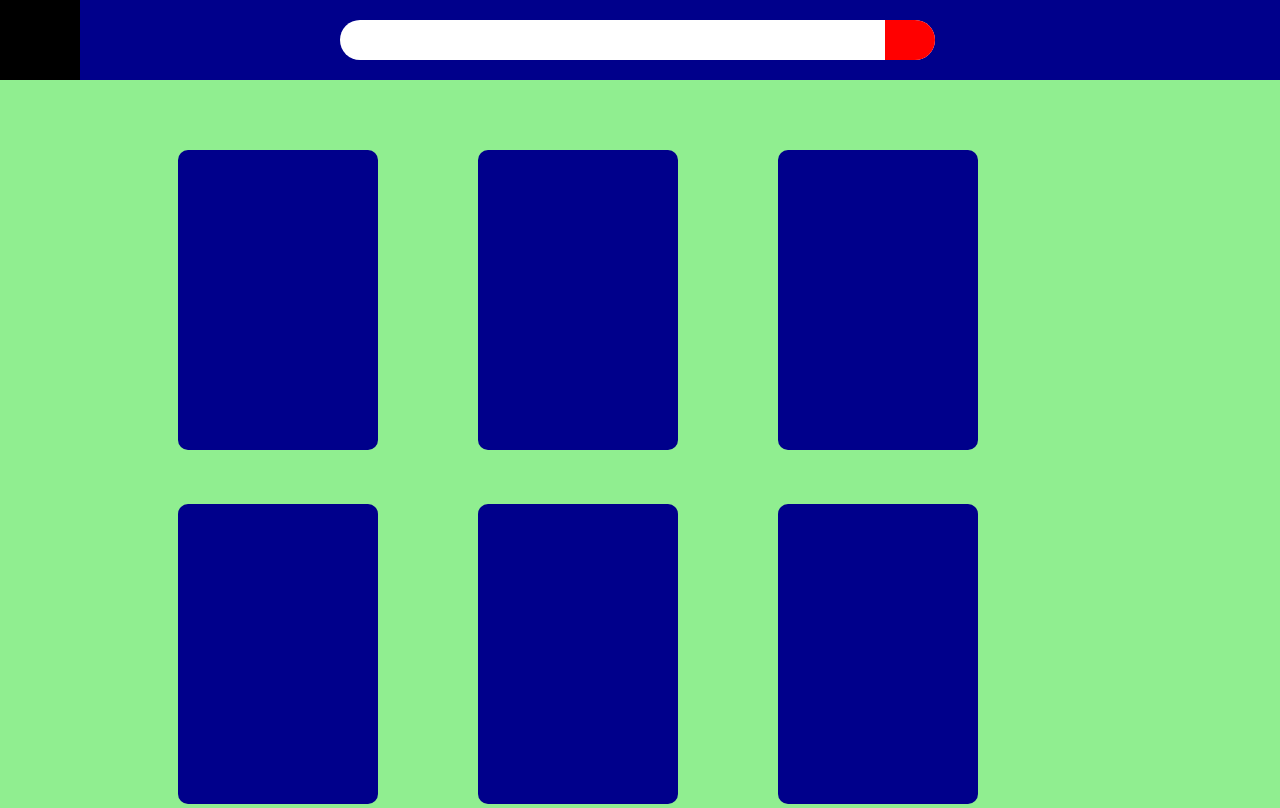
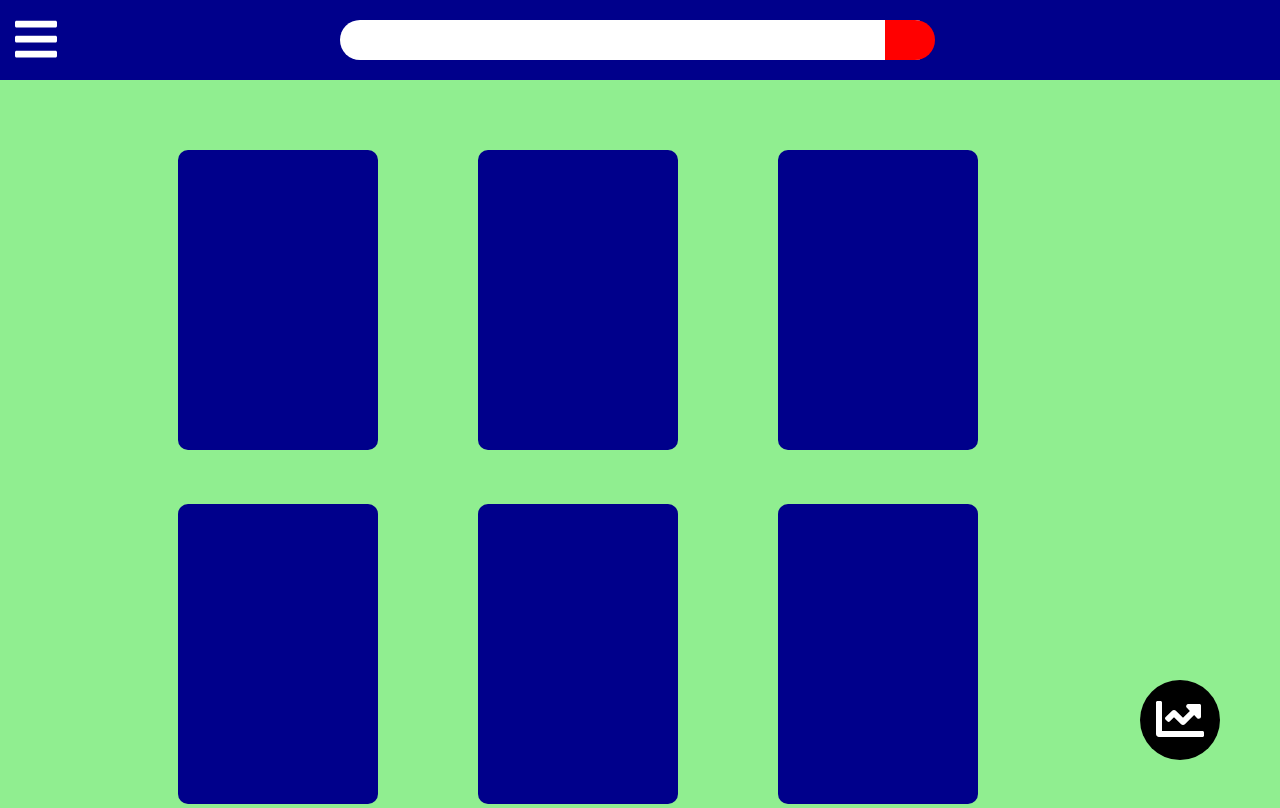
Before and after one commit to Greblovs/Hackaton, a React (Create React App) app: page / in a window 1280 px wide. Built offline with nearby package versions, Linux system fonts and the light colour scheme.

Commit message:
added icons

```diff
--- a/package.json
+++ b/package.json
@@ -3,10 +3,15 @@
   "version": "0.1.0",
   "private": true,
   "dependencies": {
+    "@fortawesome/fontawesome-svg-core": "^1.2.34",
+    "@fortawesome/free-solid-svg-icons": "^5.15.2",
+    "@fortawesome/react-fontawesome": "^0.1.14",
     "@testing-library/jest-dom": "^5.11.4",
     "@testing-library/react": "^11.1.0",
     "@testing-library/user-event": "^12.1.10",
+    "install": "^0.13.0",
     "node-sass": "^4.14.1",
+    "npm": "^6.14.11",
     "react": "^17.0.1",
     "react-dom": "^17.0.1",
     "react-scripts": "4.0.1",
--- a/src/Components/Home/home.js
+++ b/src/Components/Home/home.js
@@ -1,6 +1,10 @@
 import React from 'react';
 import classes from "./home.module.scss"
 import {useState} from 'react';
+import { faBars } from '@fortawesome/free-solid-svg-icons'
+import { faTimes } from '@fortawesome/free-solid-svg-icons'
+import { faChartLine } from '@fortawesome/free-solid-svg-icons'
+import {FontAwesomeIcon} from "@fortawesome/react-fontawesome";
 
 const Home = () =>{
     const [state, setState] = useState({
@@ -29,16 +33,24 @@ const Home = () =>{
         <>
             <div className={classes.wrapper}>
                 <div className={menuClass}>
-                    <div className={classes.closeMenu} onClick={openMenu}></div>
+                    <div className={classes.closeMenu} onClick={openMenu}>
+
+                        <FontAwesomeIcon className={classes.cross} icon={faTimes} size="3x" />
+                    </div>
                 </div>
                 <div className={classes.menu}>
-                    <div className={classes.openMenu} onClick={openMenu}></div>
+                    <div className={classes.openMenu} onClick={openMenu}>
+                        <FontAwesomeIcon className={classes.bars} icon={faBars} size="3x" />
+                    </div>
                     <div className={classes.inputWrapper}>
                         <input type={"text"} name={"search"} className={classes.searchField}>
 
                         </input>
                         <div className={classes.searchButton}></div>
                     </div>
+                </div>
+                <div className={classes.chart}>
+                    <FontAwesomeIcon className={classes.chartLine}  icon={faChartLine} size="3x" />
                 </div>
 
                 <div className={classes.mainFrame}>
@@ -51,6 +63,7 @@ const Home = () =>{
                 </div>
 
             </div>
+
         </>
     )
 }
--- a/src/Components/Home/home.module.scss
+++ b/src/Components/Home/home.module.scss
@@ -1,11 +1,46 @@
 *{
   margin: 0px;
   padding: 0px;
+  overflow-x: hidden;
 }
 *:focus {
   outline: none;
 }
 
+.bars{
+  color: white;
+  margin-top: 15px;
+  margin-left: 15px;
+}
+
+.barsRotated{
+  transform: rotate(90deg);
+  color: white;
+  margin-top: 15px;
+  margin-left: 15px;
+}
+
+.chart{
+  text-align: center;
+  width: 80px;
+  height: 80px;
+  background-color: black;
+  position: fixed;
+  margin-top: calc(100vh - 200px);
+  margin-left: calc(100vw - 140px);
+  border-radius: 100px;
+}
+
+.chartLine{
+  margin-top: 15px;
+  color: white;
+}
+
+.cross{
+  color: black;
+  margin-top: 15px;
+  margin-left: 15px;
+}
 
 .wrapper{
   min-height: 100vh;
@@ -24,7 +59,7 @@
 .openMenu{
   width:80px;
   height: 80px;
-  background-color: black;
+
   z-index: 3;
   float: left;
 
@@ -47,7 +82,7 @@
 .closeMenu{
   width:80px;
   height: 80px;
-  background-color: black;
+
   z-index: 3;
   float: right;
 }
```
Also changed, not shown: 2 other files (tests, documents, lock files or other folders).
